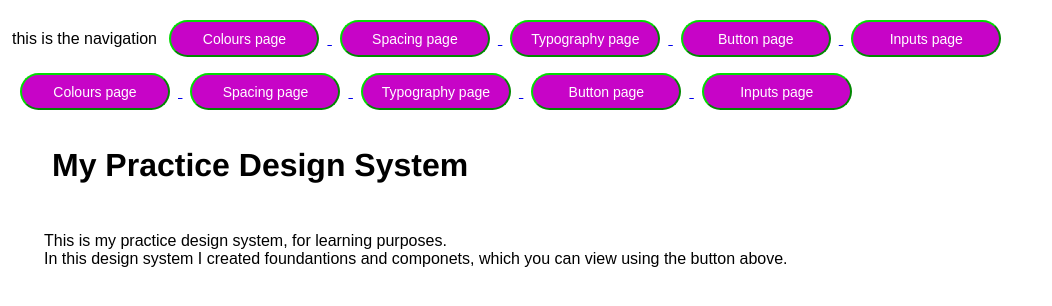
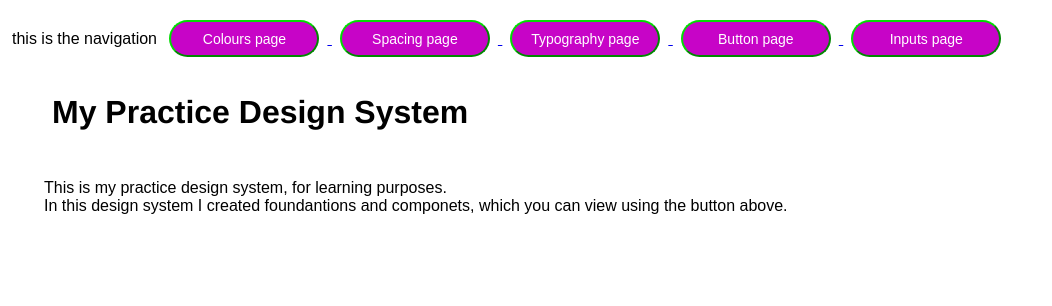
Before and after one commit to Ahallard/design-system-code, a website: page index.html in a window 1280 px wide. Shown: the whole page, without its empty margins (0-1052 px from the left). Drawn offline with Linux system fonts and the light colour scheme.

Commit message:
commit 14

```diff
--- a/index.html
+++ b/index.html
@@ -5,32 +5,6 @@
     </head>
     <body>
         <div data-include="nav.html"></div>
-
-        <a href="docs/colours.html">
-            <button class="button-md">
-                Colours page
-            </button>
-        </a>
-        <a href="docs/spacing.html">
-            <button class="button-md">
-                Spacing page
-            </button>
-        </a>
-        <a href="docs/typography.html">
-            <button class="button-md">
-                Typography page
-            </button>
-        </a>
-        <a href="scss/componets/button/button.html">
-            <button class="button-md">
-                Button page
-            </button>
-        </a>
-         <a href="scss/componets/form inputs/inputs.html">
-            <button class="button-md">
-                Inputs page
-            </button>
-        </a>
         <h1>My Practice Design System</h1>
         <br/>
         <section class="main-text">
```
